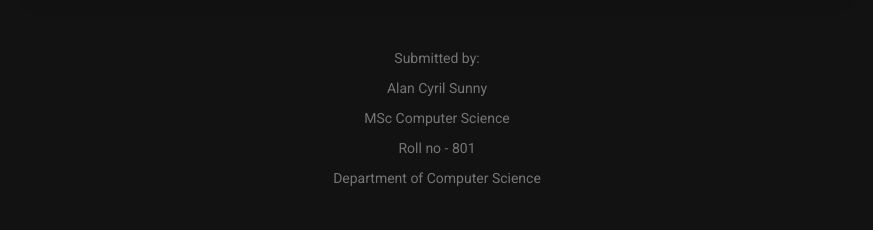
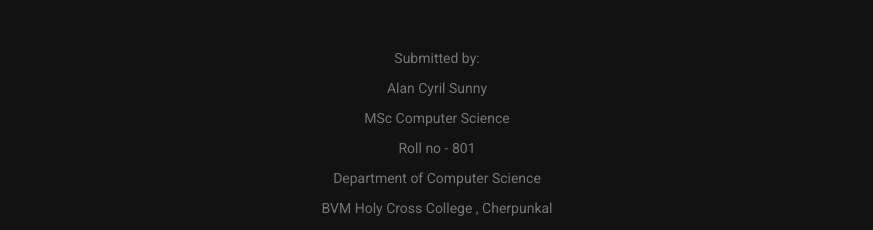
Before and after one commit to dragonpilee/Seminar, a plain HTML site: page index.html in a window 1280 px wide. Shown: the part 633-863 px from the top of the page, without its empty margins (203-1076 px from the left). Before the commit the page ends 833 px from the top, so only its background shows below. Drawn offline with Linux system fonts and the light colour scheme.

Commit message:
Update index.html

```diff
--- a/index.html
+++ b/index.html
@@ -69,6 +69,7 @@
   <p>MSc Computer Science</p>
   <p>Roll no - 801</p>
   <p>Department of Computer Science</p>
+  <p>BVM Holy Cross College , Cherpunkal</p>
 </footer>
 </body>
 </html>
```
